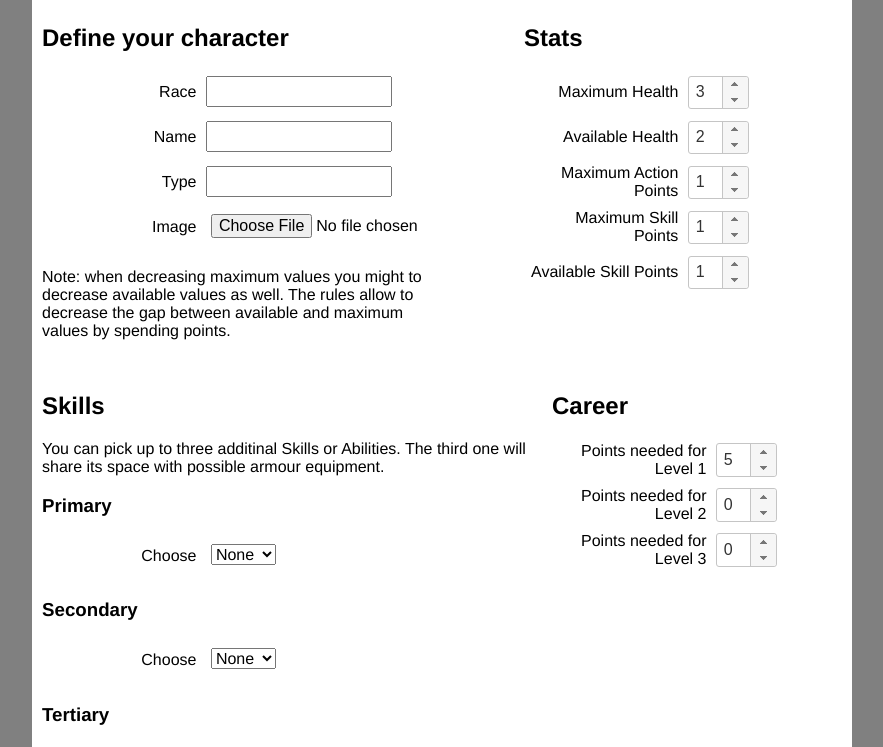
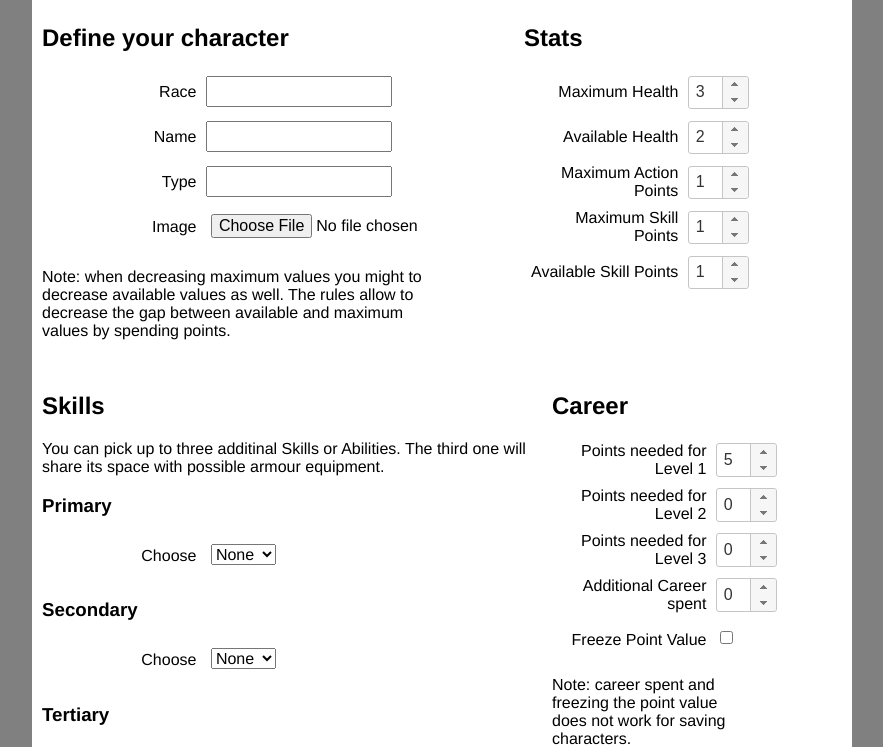
Before and after one commit to mkernel/CoreSpaceCharacterGenerator, a plain HTML site: page index.html in a window 1280 px wide. Shown: the part 61-808 px from the top of the page, without its empty margins (198-1081 px from the left). Drawn offline with nearby package versions, Linux system fonts and the light colour scheme.

Commit message:
implemented useful modifications for GMs (updating stats without changing point value)

```diff
--- a/index.html
+++ b/index.html
@@ -74,6 +74,10 @@
 
 			.setup .character p {
 				max-width: 400px;
+			}
+
+			.setup .career p {
+				max-width: 200px;
 			}
 
 			.setup .career {
@@ -392,6 +396,14 @@
 					<div class="item">
 						<span class="label">Points needed for Level 3</span><input type="text" class="number" readonly="readonly" id="max_career_3" min="0" max="3" step="1" value="0" />
 					</div>
+					<div class="item">
+						<span class="label">Additional Career spent</span><input type="text" class="number" readonly="readonly" id="career_spent" min="0" max="11" step="1" value="0" />
+					</div>
+					<div class="item">
+						<span class="label">Freeze Point Value</span><input type="checkbox" id="freeze_points"/>
+						<p>Note: career spent and freezing the point value does not work for saving characters.</p>
+
+					</div>
 				</div>
 			</div>
 			<div class="rendering">
--- a/logic.js
+++ b/logic.js
@@ -2,7 +2,7 @@
 
 class BusinessLogic {
 	constructor() {
-
+		this.lastPointValue=0;
 	}
 
 	career_levels(dataset) {
@@ -148,6 +148,10 @@ class BusinessLogic {
 		if(dataset.valid == false) {
 			dataset.CharacterPoints = -1;
 		} else {
+			if (dataset.pointsFrozen == true) {
+				dataset.CharacterPoints = this.lastPointValue;
+				return dataset;
+			}
 			var points = 0;
 			points += dataset.maxHealth*2;
 			points += dataset.maxActions*4;
@@ -205,6 +209,7 @@ class BusinessLogic {
 				}
 			});
 			dataset.CharacterPoints = points;
+			this.lastPointValue = points;
 		}
 		return dataset;
 	}
--- a/userinput.js
+++ b/userinput.js
@@ -7,6 +7,7 @@ $(window).on('load',function(){
 		window.kickingoff=true;
 		//lets create a characterset.
 		var dataset={};
+		dataset.pointsFrozen = $("#freeze_points").is(':checked');
 		dataset.maxHealth = parseInt($("#max_health").val());
 		dataset.availHealth = parseInt($("#avail_health").val());
 		dataset.maxActions = parseInt($("#max_actions").val());
@@ -14,7 +15,24 @@ $(window).on('load',function(){
 		dataset.maxSkills = parseInt($("#max_skills").val());
 		dataset.availSkills = parseInt($("#avail_skills").val());
 		dataset.maxCareer = [parseInt($("#max_career_1").val()),parseInt($("#max_career_2").val()),parseInt($("#max_career_3").val())];
-		dataset.availCareer = [Math.ceil(dataset.maxCareer[0]/2)];
+		var calc = Math.ceil(dataset.maxCareer[0]/2) + parseInt($("#career_spent").val());
+		var result = [0,0,0];
+		if (calc > dataset.maxCareer[0]) {
+			result[0]=dataset.maxCareer[0];
+			calc -= dataset.maxCareer[0];
+		} else {
+			result[0] = calc;
+			calc = 0;
+		}
+		if (calc > dataset.maxCareer[1]) {
+			result[1] = dataset.maxCareer[1];
+			calc -= dataset.maxCareer[1];
+		} else {
+			result[1] = calc;
+			calc=0;
+		}
+		result[2] = calc;
+		dataset.availCareer = result;
 		dataset.CharacterRace = $("#character_race").val().toUpperCase();
 		dataset.CharacterName = $("#character_name").val().toUpperCase();
 		dataset.CharacterType = $("#character_type").val().toUpperCase();
```
